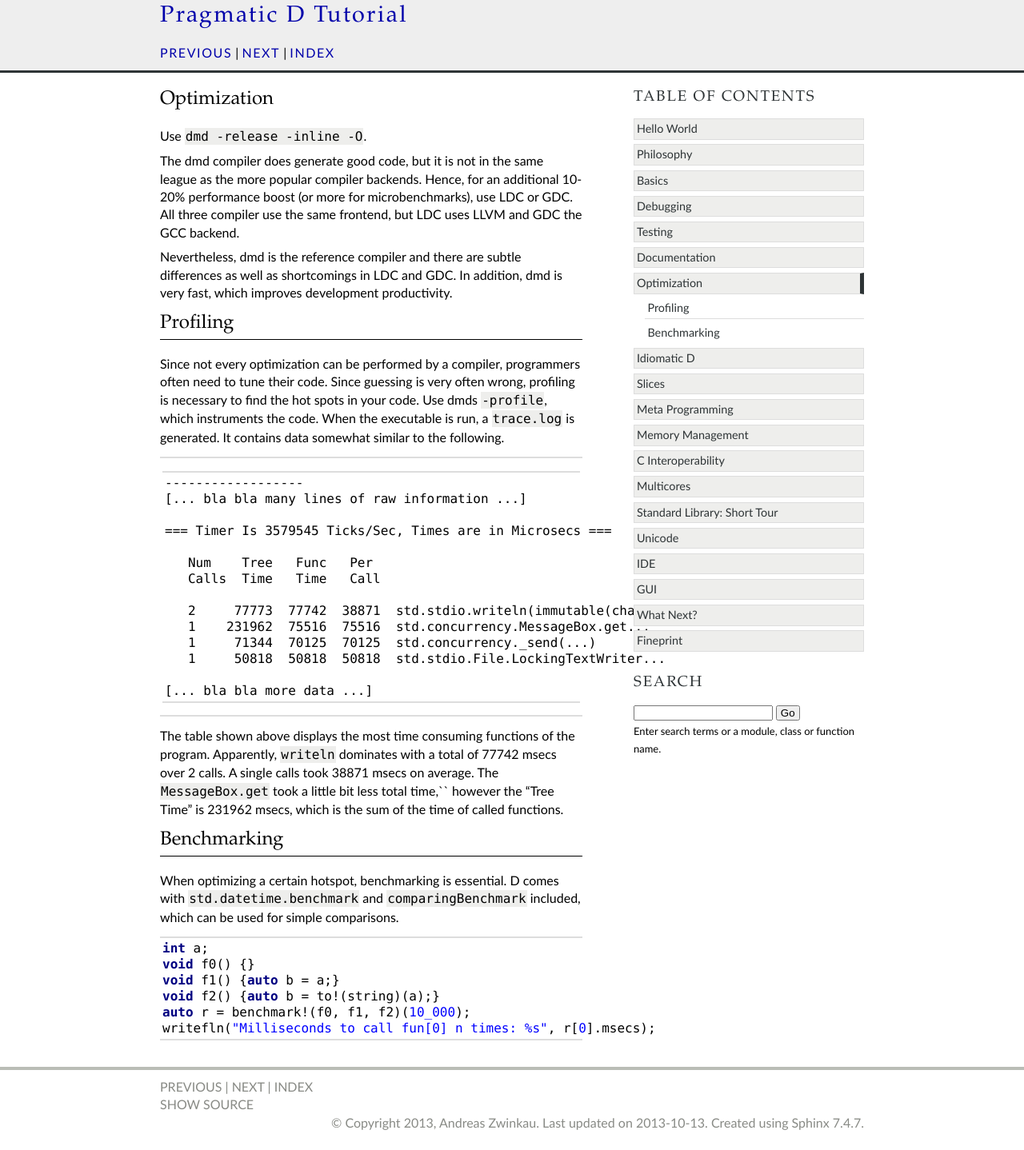
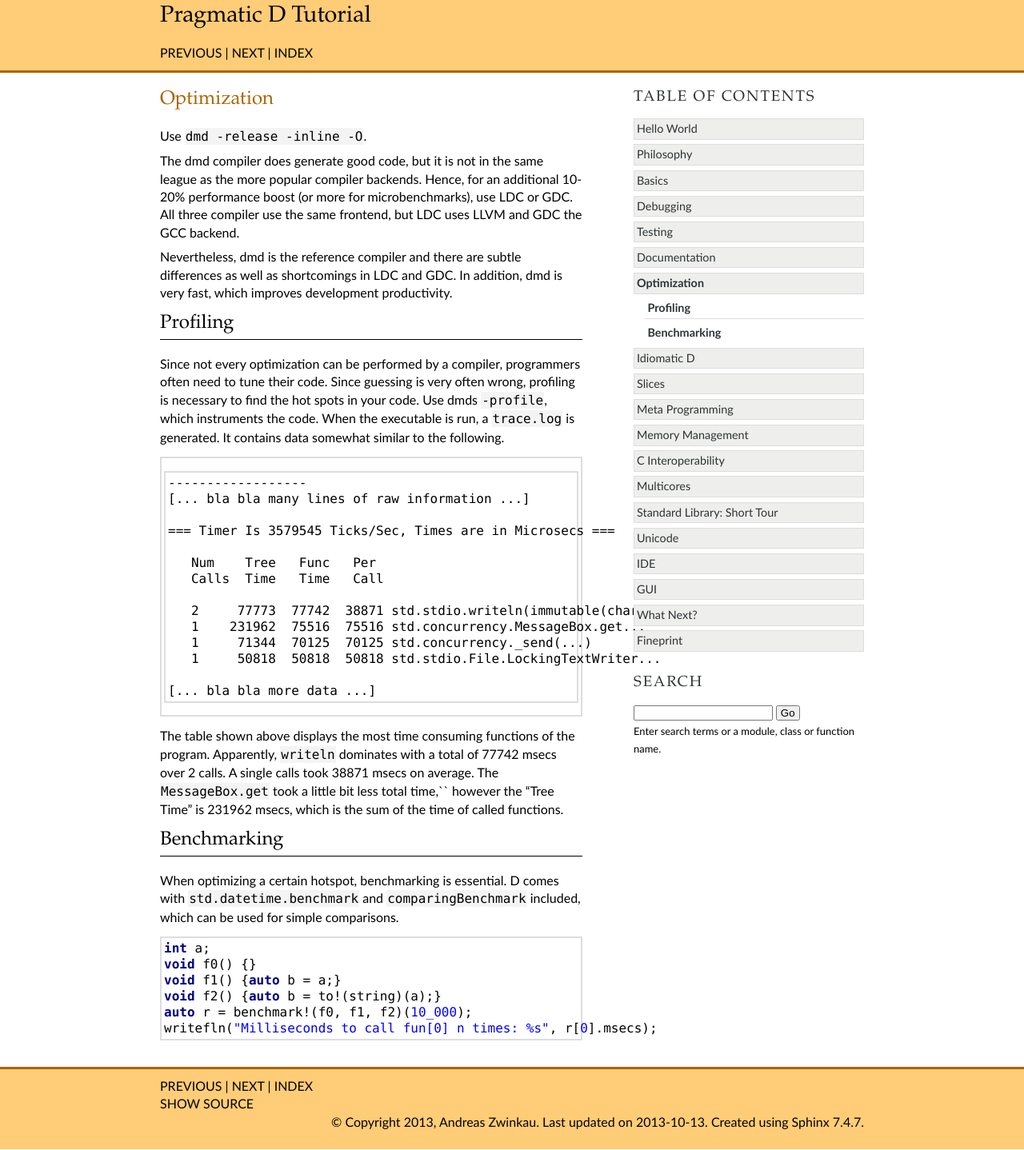
Before and after one commit to qznc/d-tut, a Sphinx documentation site: the page built from source/optimization.rst, in a window 1280 px wide. Shown: the whole page at 80% size. Built offline with Sphinx 7.4.7, drawn with Linux system fonts in a browser that asks for light colours.

Commit message:
theme tuning

```diff
--- a/source/_themes/marcelene/static/marcelene.css_t
+++ b/source/_themes/marcelene/static/marcelene.css_t
@@ -1,5 +1,5 @@
 /*
- * agogo.css_t
+ * marcelene.css_t
  * ~~~~~~~~~~~
  *
  * Sphinx stylesheet -- agogo theme.
@@ -35,17 +35,25 @@
   margin-right: auto;
 }
 
+div.footer-wrapper,
 div.header-wrapper {
-  background-color: #eee;
-  border-bottom: 3px solid #2e3436;
+  background-color: #fc7;
 }
 
+div.footer-wrapper { border-top:    3px solid #a60; }
+div.header-wrapper { border-bottom: 3px solid #a60; }
+
+h1 { color: #a60; }
 
 /* Default body styles */
 a { color: #00a; text-decoration: underline; }
 .seealso,
 a:visited { color: #000; }
 a:hover { color: #00f; }
+.footer a,
+.footer a:hover,
+.header a:hover,
+.header a { color: #000; }
 
 div.sidebar a,
 div.header a,
@@ -121,7 +129,6 @@
 
 div.header .headertitle {
   font-size: 180%;
-  letter-spacing: .08em;
   margin-bottom: .8em;
 }
 
@@ -131,7 +138,6 @@
 
 div.header div.rel a {
   color: {{ theme_headerlinkcolor }};
-  letter-spacing: .1em;
   text-transform: uppercase;
 }
 
@@ -200,7 +206,7 @@
 }
 
 div.document .docutils.literal {
-  background-color: #eeeeec;
+  background-color: #f4f4f4;
   padding: 1px;
 }
 
@@ -267,7 +273,7 @@
 }
 
 div.sidebar li.toctree-l1.current a {
-  border-right: 5px solid {{ theme_headerlinkcolor }};
+  font-weight: bold;
 }
 
 div.sidebar li.toctree-l1.current li.toctree-l2 a {
@@ -286,15 +292,9 @@
 /* Footer */
 
 div.footer-wrapper {
-  background: {{ theme_footerbg }};
-  border-top: 4px solid #babdb6;
   padding-top: 10px;
   padding-bottom: 10px;
   min-height: 80px;
-}
-
-div.footer, div.footer a {
-  color: #888a85;
 }
 
 div.footer .right {
@@ -450,7 +450,6 @@
 div.document div.highlight {
   padding: 3px;
   border: 2px solid #ddd;
-  border-width: 2px 0;
   margin: 0.8em 0;
 }
 
```
Also changed, not shown: source/optimization.rst (+4 -4 lines).
